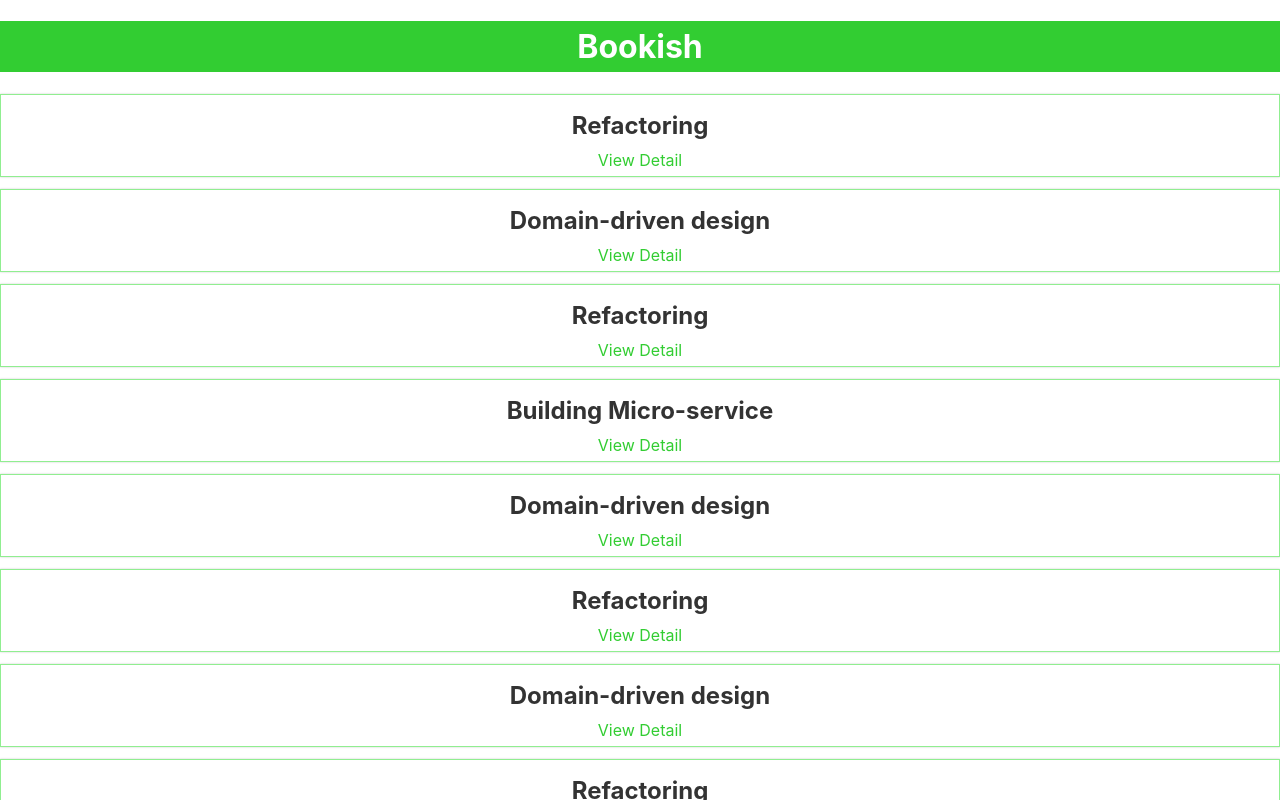
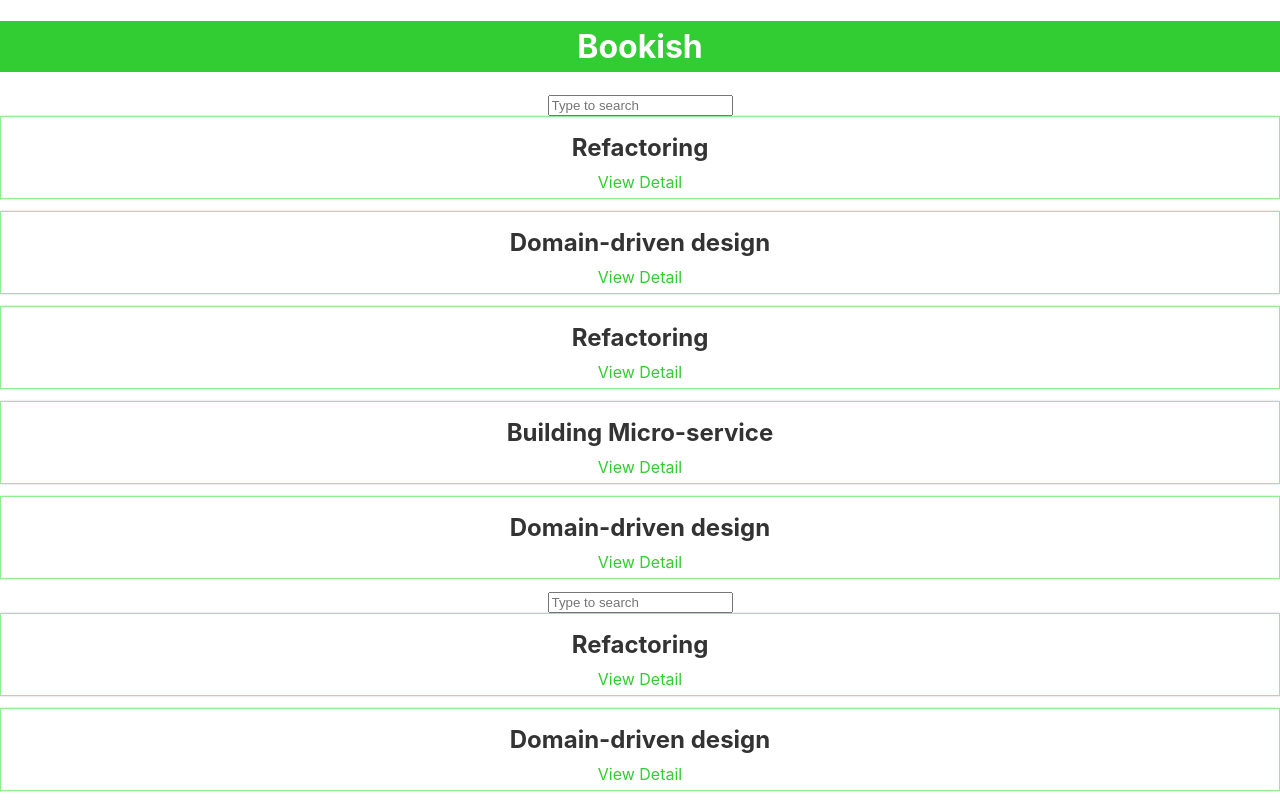
Before and after one commit to berkayersever/bookish-react, a React (Create React App) app: page / in a window 1280 px wide. Shown: the top 800 px of the page. Built offline with nearby package versions, Linux system fonts and the light colour scheme; data requests are answered from the project's data file.

Commit message:
Update BookListContainer.js

```diff
--- a/src/containers/BookListContainer.js
+++ b/src/containers/BookListContainer.js
@@ -1,6 +1,6 @@
 import React, { Component } from 'react';
 import axios from 'axios';
-import Index from '../components/BookList/index';
+import BookList from '../components/BookList/index';
 
 class BookListContainer extends Component {
     constructor(props) {
@@ -27,7 +27,12 @@ class BookListContainer extends Component {
     };
 
     render() {
-        return <Index {...this.state} />;
+        return (
+            <div>
+                <input type="text" className="search" placeholder="Type to search" />
+                <BookList {...this.state} />
+            </div>
+        );
     }
 }
 
```
